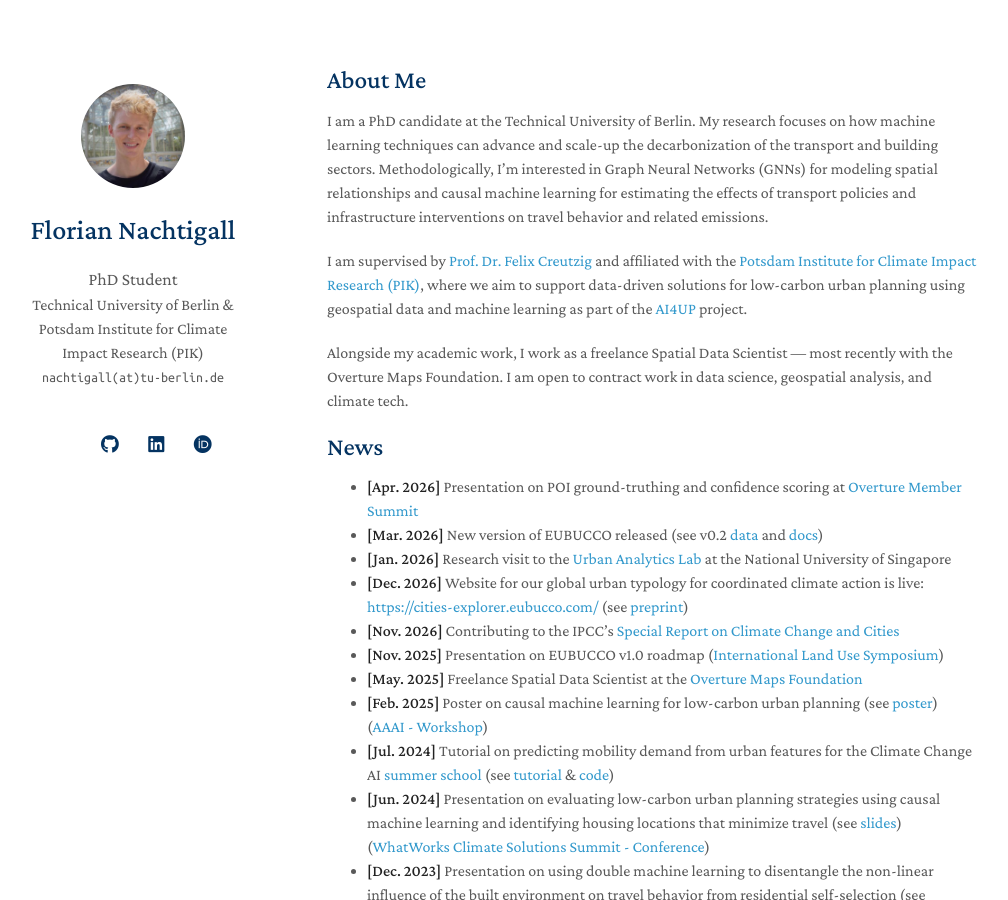
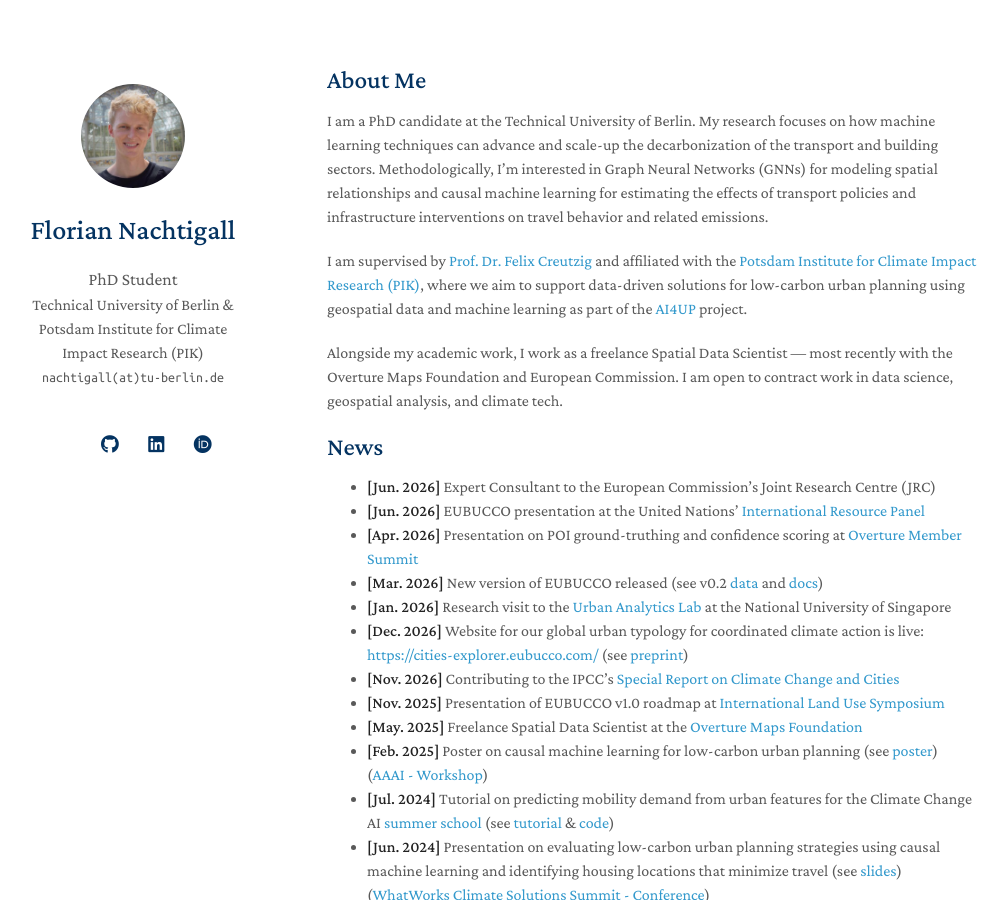
Before and after one commit to FlorianNachtigall/floriannachtigall.github.io, a Jekyll site: the page built from index.md, in a window 1280 px wide and 900 px high. Shown: the whole window, without its empty margins (143-1151 px from the left). Built offline with Jekyll 4.4.1, drawn with Linux system fonts in a browser that asks for light colours; nearby versions of some CDN libraries; a style sheet for code colours, icons or effects is not loaded; our own code applies the rules of GitHub Pages for plain Markdown files.

Commit message:
Mention IRP presentation and JRC consulting

```diff
--- a/index.md
+++ b/index.md
@@ -8,17 +8,19 @@ I am a PhD candidate at the Technical University of Berlin. My research focuses
 
 I am supervised by [Prof. Dr. Felix Creutzig](https://www.pik-potsdam.de/members/creutzig) and affiliated with the [Potsdam Institute for Climate Impact Research (PIK)](https://www.pik-potsdam.de/en/institute/departments/climate-economics-and-policy/research/cities-data-science-and-sustainable-planning/cities-data-science-and-sustainable-planning), where we aim to support data-driven solutions for low-carbon urban planning using geospatial data and machine learning as part of the [AI4UP](https://github.com/ai4up/) project.
 
-Alongside my academic work, I work as a freelance Spatial Data Scientist — most recently with the Overture Maps Foundation. I am open to contract work in data science, geospatial analysis, and climate tech.
+Alongside my academic work, I work as a freelance Spatial Data Scientist — most recently with the Overture Maps Foundation and European Commission. I am open to contract work in data science, geospatial analysis, and climate tech.
 
 
 
 ## News
+- **[Jun. 2026]** Expert Consultant to the European Commission's Joint Research Centre (JRC)
+- **[Jun. 2026]** EUBUCCO presentation at the United Nations' [International Resource Panel](https://www.resourcepanel.org/)
 - **[Apr. 2026]** Presentation on POI ground-truthing and confidence scoring at [Overture Member Summit](https://events.linuxfoundation.org/overture-member-summit/program/schedule/)
 - **[Mar. 2026]** New version of EUBUCCO released (see v0.2 [data](https://eubucco.com/files/v0.2/) and [docs](https://docs.eubucco.com/v0.2/))
 - **[Jan. 2026]** Research visit to the [Urban Analytics Lab](https://ual.sg/) at the National University of Singapore
 - **[Dec. 2026]** Website for our global urban typology for coordinated climate action is live: [https://cities-explorer.eubucco.com/](https://cities-explorer.eubucco.com/) (see  [preprint](https://doi.org/10.21203/rs.3.rs-8363797/v1))
 - **[Nov. 2026]** Contributing to the IPCC's [Special Report on Climate Change and Cities](https://www.ipcc.ch/report/special-report-on-climate-change-and-cities/)
-- **[Nov. 2025]** Presentation on EUBUCCO v1.0 roadmap ([International Land Use Symposium](https://ilus2025.ioer.info/))
+- **[Nov. 2025]** Presentation of EUBUCCO v1.0 roadmap at [International Land Use Symposium](https://ilus2025.ioer.info/)
 - **[May. 2025]** Freelance Spatial Data Scientist at the [Overture Maps Foundation](https://overturemaps.org/)
 - **[Feb. 2025]** Poster on causal machine learning for low-carbon urban planning (see [poster](https://floriannachtigall.github.io/assets/files/aaai-ai4up-2025-poster.pdf)) ([AAAI - Workshop](https://ai-for-urban-planning.github.io/AAAI25-workshop))
 - **[Jul. 2024]** Tutorial on predicting mobility demand from urban features for the Climate Change AI [summer school](https://www.climatechange.ai/events/summer_school2024#virtual-summer-school) (see [tutorial](https://www.climatechange.ai/tutorials?search=id:predicting-mobility-demand) & [code](https://github.com/climatechange-ai-tutorials/mobility-demand))
```
